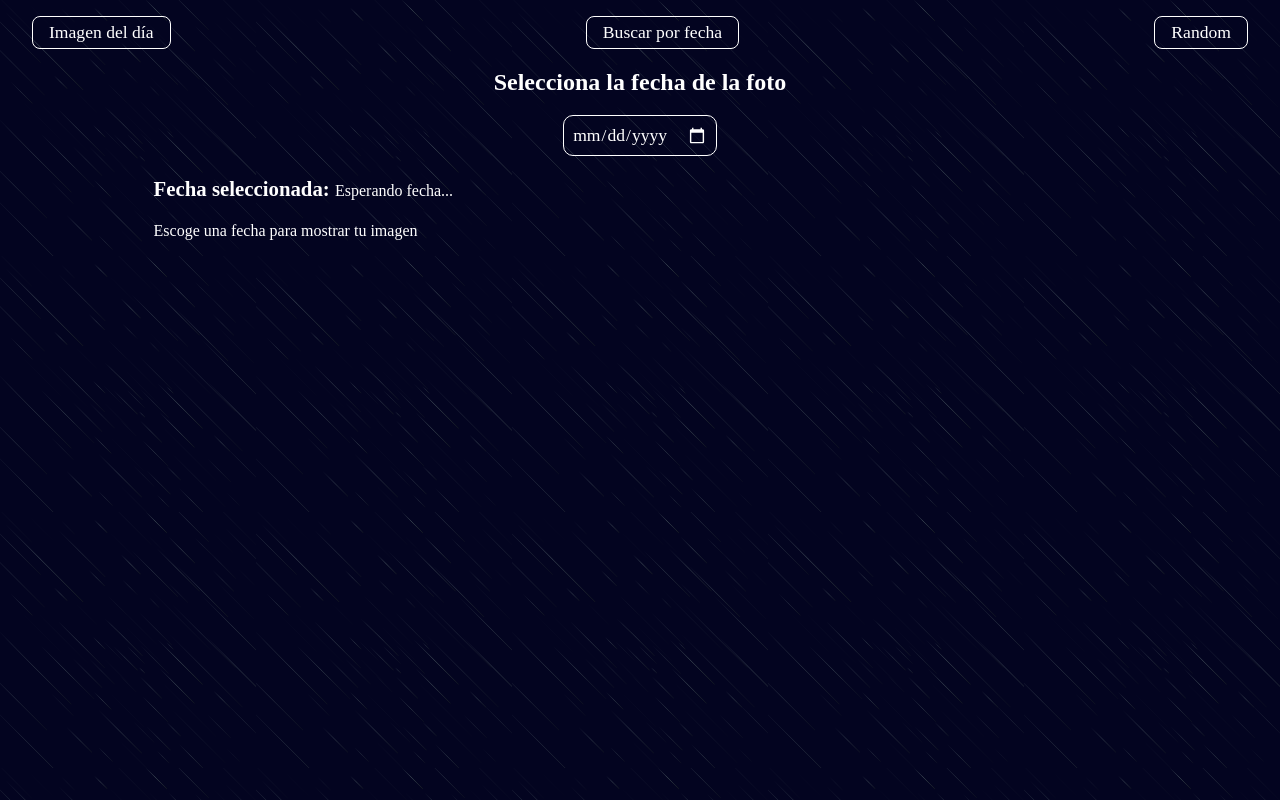
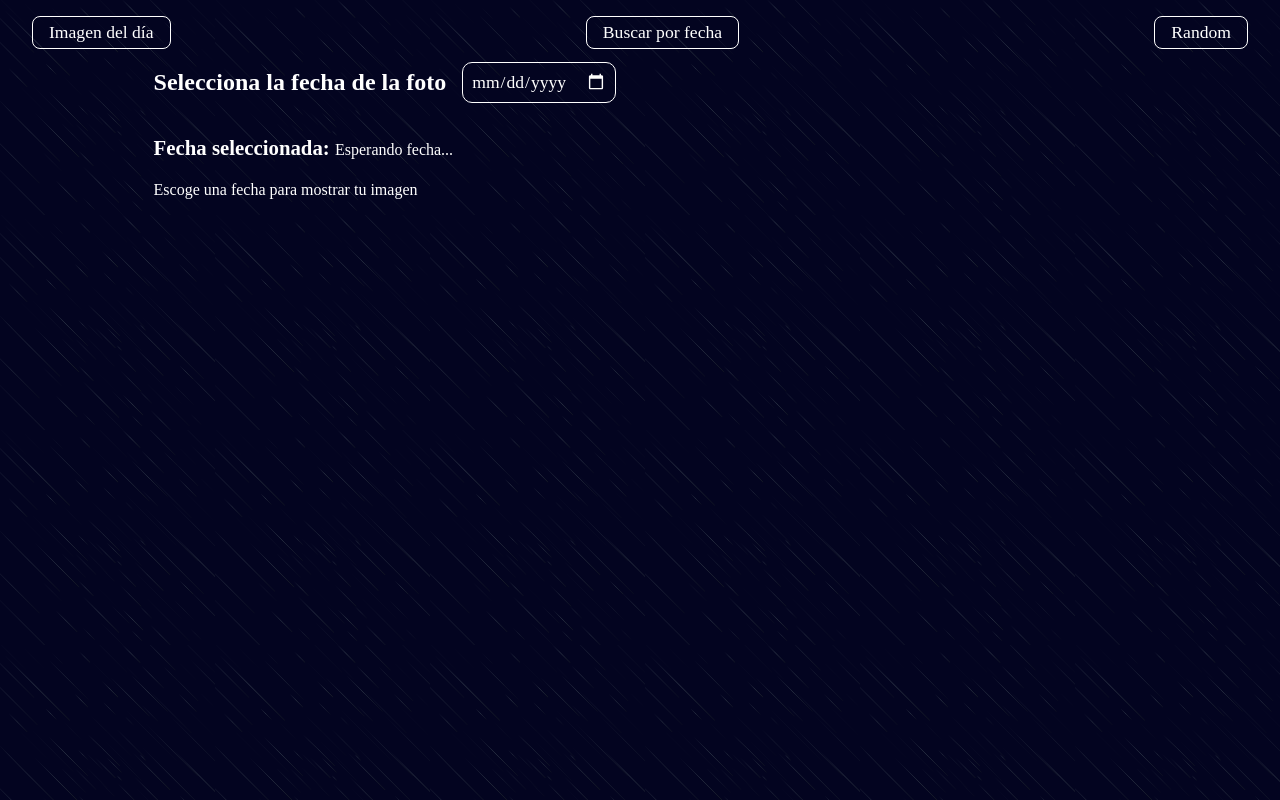
Before and after one commit to ferchodeleon/nasa, a React (Vite) app: page / in a window 1280 px wide. Both pictures are taken after a click on the button "Buscar por fecha". Built offline with nearby package versions, Linux system fonts and the light colour scheme; no server answers.

Commit message:
Visual change of component

```diff
--- a/src/styles/FilterDates.css
+++ b/src/styles/FilterDates.css
@@ -4,7 +4,8 @@
 }
 
 .filterDate-calendar {
-  text-align: center;
+  display: flex;
+  align-items: center;
 }
 
 .filterDate-input {
@@ -15,8 +16,10 @@
   border: 1px solid #FFF;
   border-radius: 10px;
   padding: 8px;
+  margin-left: 1rem;
   background-image: #FFF;
   color-scheme: dark;
+  max-height: 1.7rem;
 }
 
 .filterDate-dateSelected {
```
